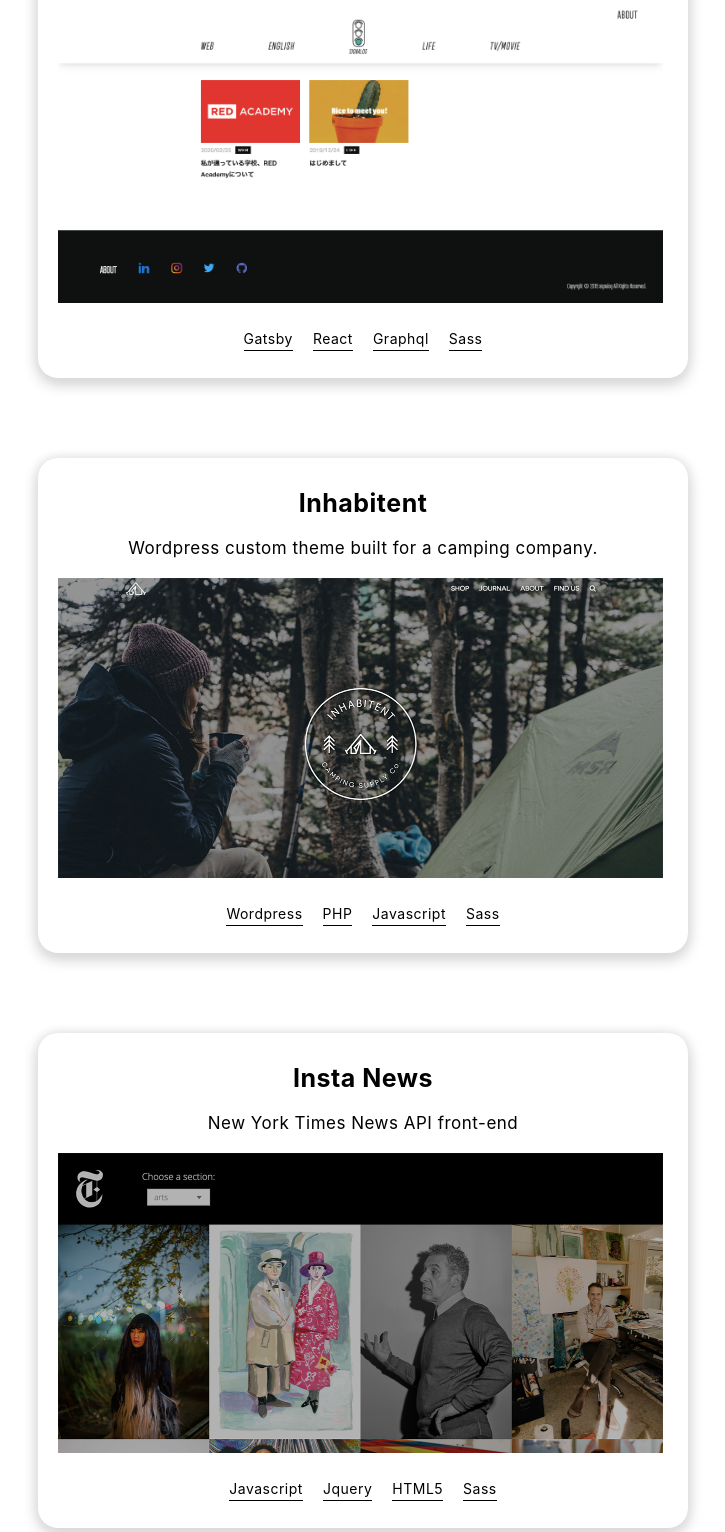
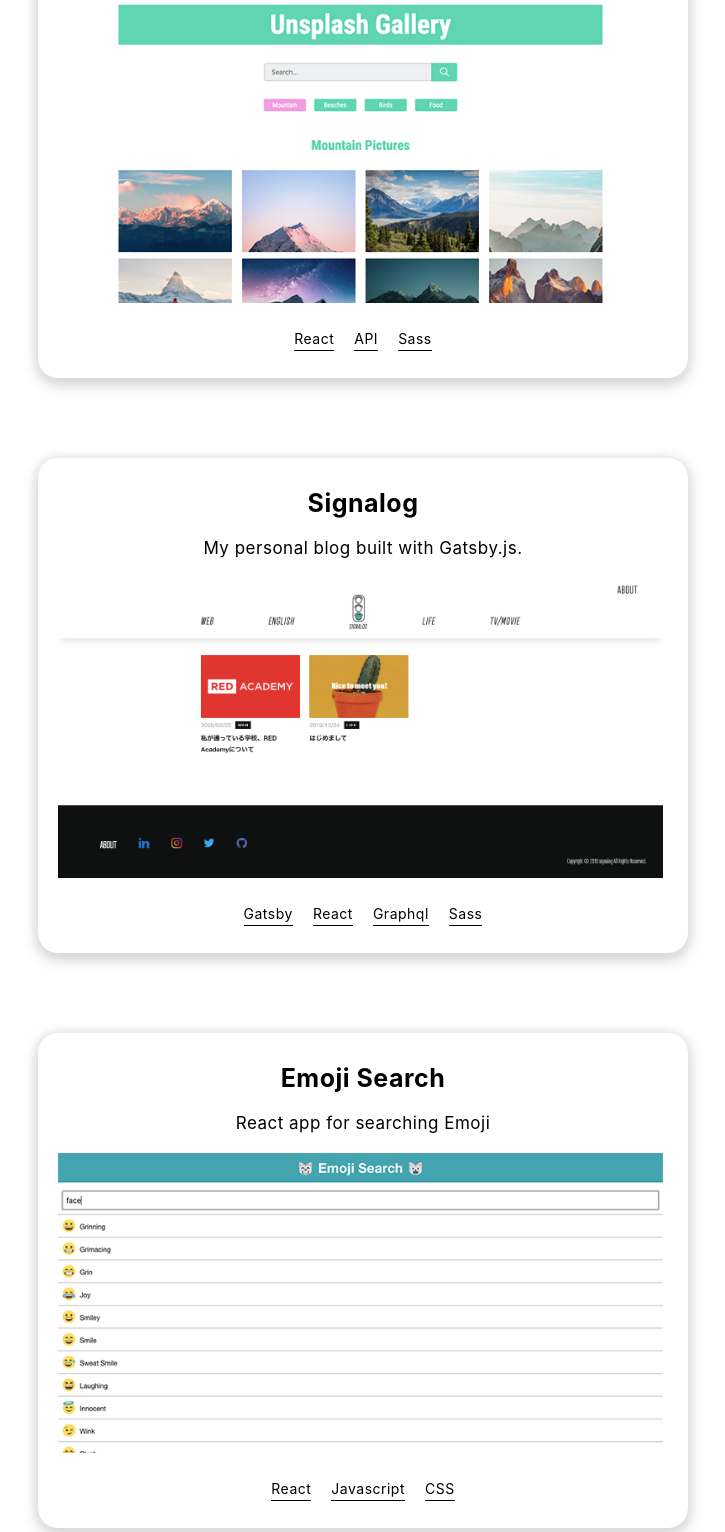
Before and after one commit to Mayu-I/My-portfolio, a Gatsby site: page / in a window 1280 px wide. Shown: the part 1518-3050 px from the top of the page, without its empty margins (277-1002 px from the left). Built offline with nearby package versions, Linux system fonts and the light colour scheme; Gatsby itself is replaced by a stand-in of ours.

Commit message:
add:two works

```diff
--- a/src/components/About/about.js
+++ b/src/components/About/about.js
@@ -8,7 +8,7 @@
         <Fade bottom>
             <p>Hello, I’m a 20 year old front-end web developer based in Vancouver.<br />
                 I have a passion for web development and love to create a web service.<br />
-                You can find me reading a manga, eating sweets or binge watching sitcoms.
+                You can find me reading a manga, eating sweets or playing game.
         </p>
         </Fade>
     </section>
--- a/src/components/Works/works.js
+++ b/src/components/Works/works.js
@@ -48,12 +48,38 @@
           }
         }
       }
+      emoji: file(relativePath: { eq: "emoji.png" }) {
+        childImageSharp {
+          fluid(maxWidth: 800) {
+            ...GatsbyImageSharpFluid
+          }
+        }
+      }
+      gallery: file(relativePath: { eq: "gallery.png" }) {
+        childImageSharp {
+          fluid(maxWidth: 800) {
+            ...GatsbyImageSharpFluid
+          }
+        }
+      }
       }
   `)
   return (
     <section className="works" id="work">
       <h2 className="title">WORK</h2>
       <div className="works__list">
+        <Fade>
+          <div className="works__item">
+            <a href="https://mayu-i.github.io/React-unsplash-gallery/#/SnapScout/mountain" target="_blank" rel="noopener noreferrer"><h3 className="works__title">Unsplash Gallery</h3></a>
+            <p className="works__desc">Photo search with Unsplash API</p>
+            <a className="works__img" href="https://mayu-i.github.io/React-unsplash-gallery/#/SnapScout/mountain" target="_blank" rel="noopener noreferrer"><Img fluid={data.gallery.childImageSharp.fluid} /></a>
+            <ul className="works__skill">
+              <li>React</li>
+              <li>API</li>
+              <li>Sass</li>
+            </ul>
+          </div>
+        </Fade>
         <Fade>
           <div className="works__item">
             <a href="https://signalog.org/" target="_blank" rel="noopener noreferrer"><h3 className="works__title">Signalog</h3></a>
@@ -64,6 +90,18 @@
               <li>React</li>
               <li>Graphql</li>
               <li>Sass</li>
+            </ul>
+          </div>
+        </Fade>
+        <Fade>
+          <div className="works__item">
+            <a href="https://mayu-i.github.io/React-emoji-search/" target="_blank" rel="noopener noreferrer"><h3 className="works__title">Emoji Search</h3></a>
+            <p className="works__desc">React app for searching Emoji</p>
+            <a className="works__img" href="https://mayu-i.github.io/React-emoji-search/" target="_blank" rel="noopener noreferrer"><Img fluid={data.emoji.childImageSharp.fluid} /></a>
+            <ul className="works__skill">
+              <li>React</li>
+              <li>Javascript</li>
+              <li>CSS</li>
             </ul>
           </div>
         </Fade>
```
Also changed, not shown: src/images/emoji.png (added), src/images/gallery.png (added).
